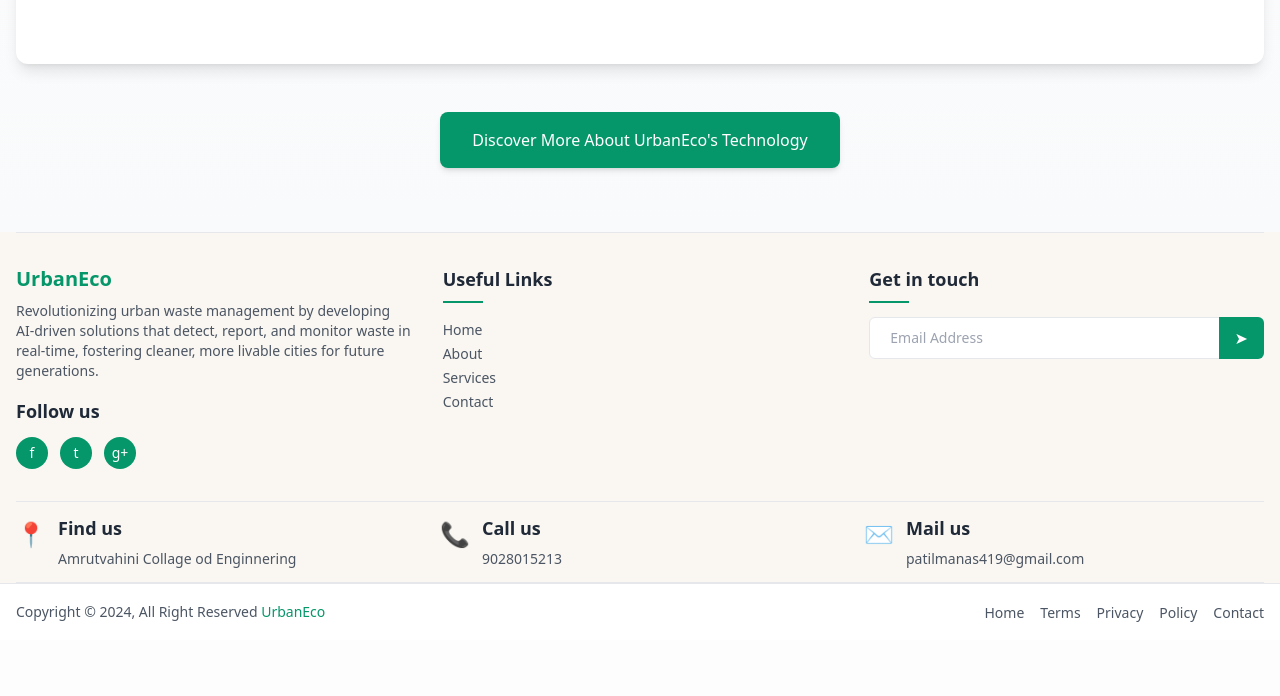
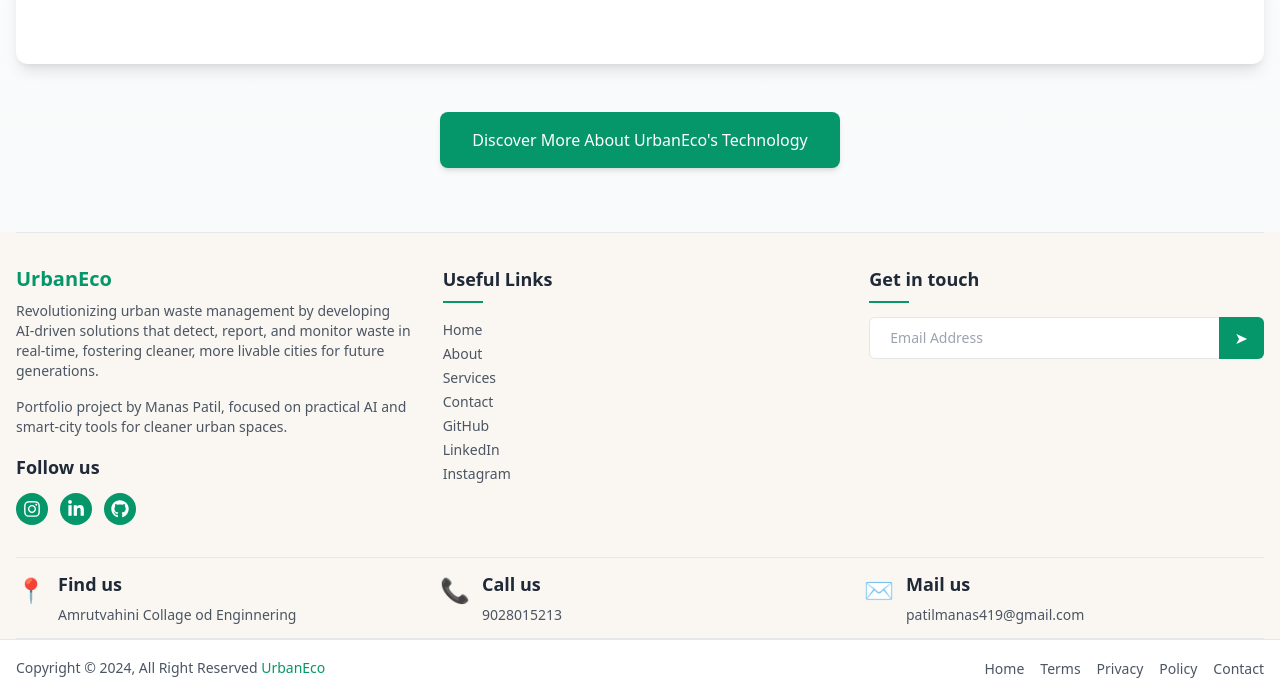
Before and after one commit to Manas419/TrashCam-main, a Next.js app in the folder Dashboard/admin/: page / in a window 1280 px wide. Shown: the part 3223-3919 px from the top of the page. Before the commit the page ends 3863 px from the top, so only its background shows below. Built offline with nearby package versions, Linux system fonts and the light colour scheme; grey boxes are pictures that could not be loaded.

Commit message:
Add portfolio social links

```diff
--- a/Dashboard/admin/app/page.tsx
+++ b/Dashboard/admin/app/page.tsx
@@ -4,6 +4,7 @@
 import Image from "next/image";
 import { useState, useEffect } from "react";
 import { useRouter } from "next/navigation";
+import { FaGithub, FaInstagram, FaLinkedinIn } from "react-icons/fa";
 
 const Navbar = () => {
   const router = useRouter();
@@ -674,28 +675,41 @@
                 solutions that detect, report, and monitor waste in real-time,
                 fostering cleaner, more livable cities for future generations.
               </p>
+              <p className="text-gray-600 text-sm mb-4">
+                Portfolio project by Manas Patil, focused on practical AI and
+                smart-city tools for cleaner urban spaces.
+              </p>
               <div>
                 <span className="text-gray-800 text-lg font-bold mb-3 block">
                   Follow us
                 </span>
                 <div className="flex space-x-3">
                   <a
-                    href="#"
+                    href="https://www.instagram.com/manas_patil4192/"
+                    target="_blank"
+                    rel="noopener noreferrer"
+                    aria-label="Open Manas Patil on Instagram"
                     className="bg-emerald-600 w-8 h-8 flex items-center justify-center rounded-full hover:bg-emerald-700 transition-colors"
                   >
-                    <span className="text-white text-sm">f</span>
+                    <FaInstagram className="text-white text-lg" />
                   </a>
                   <a
-                    href="#"
+                    href="https://www.linkedin.com/in/manas-patil-2865a127b"
+                    target="_blank"
+                    rel="noopener noreferrer"
+                    aria-label="Open Manas Patil on LinkedIn"
                     className="bg-emerald-600 w-8 h-8 flex items-center justify-center rounded-full hover:bg-emerald-700 transition-colors"
                   >
-                    <span className="text-white text-sm">t</span>
+                    <FaLinkedinIn className="text-white text-lg" />
                   </a>
                   <a
-                    href="#"
+                    href="https://github.com/Manas419"
+                    target="_blank"
+                    rel="noopener noreferrer"
+                    aria-label="Open Manas Patil on GitHub"
                     className="bg-emerald-600 w-8 h-8 flex items-center justify-center rounded-full hover:bg-emerald-700 transition-colors"
                   >
-                    <span className="text-white text-sm">g+</span>
+                    <FaGithub className="text-white text-lg" />
                   </a>
                 </div>
               </div>
@@ -737,6 +751,36 @@
                   >
                     Contact
                   </Link>
+                </li>
+                <li>
+                  <a
+                    href="https://github.com/Manas419"
+                    target="_blank"
+                    rel="noopener noreferrer"
+                    className="text-gray-600 text-sm hover:text-emerald-600 transition-colors relative after:absolute after:bottom-0 after:left-0 after:bg-emerald-600 after:h-0.5 after:w-0 hover:after:w-full after:transition-all after:duration-300"
+                  >
+                    GitHub
+                  </a>
+                </li>
+                <li>
+                  <a
+                    href="https://www.linkedin.com/in/manas-patil-2865a127b"
+                    target="_blank"
+                    rel="noopener noreferrer"
+                    className="text-gray-600 text-sm hover:text-emerald-600 transition-colors relative after:absolute after:bottom-0 after:left-0 after:bg-emerald-600 after:h-0.5 after:w-0 hover:after:w-full after:transition-all after:duration-300"
+                  >
+                    LinkedIn
+                  </a>
+                </li>
+                <li>
+                  <a
+                    href="https://www.instagram.com/manas_patil4192/"
+                    target="_blank"
+                    rel="noopener noreferrer"
+                    className="text-gray-600 text-sm hover:text-emerald-600 transition-colors relative after:absolute after:bottom-0 after:left-0 after:bg-emerald-600 after:h-0.5 after:w-0 hover:after:w-full after:transition-all after:duration-300"
+                  >
+                    Instagram
+                  </a>
                 </li>
               </ul>
             </div>
```
